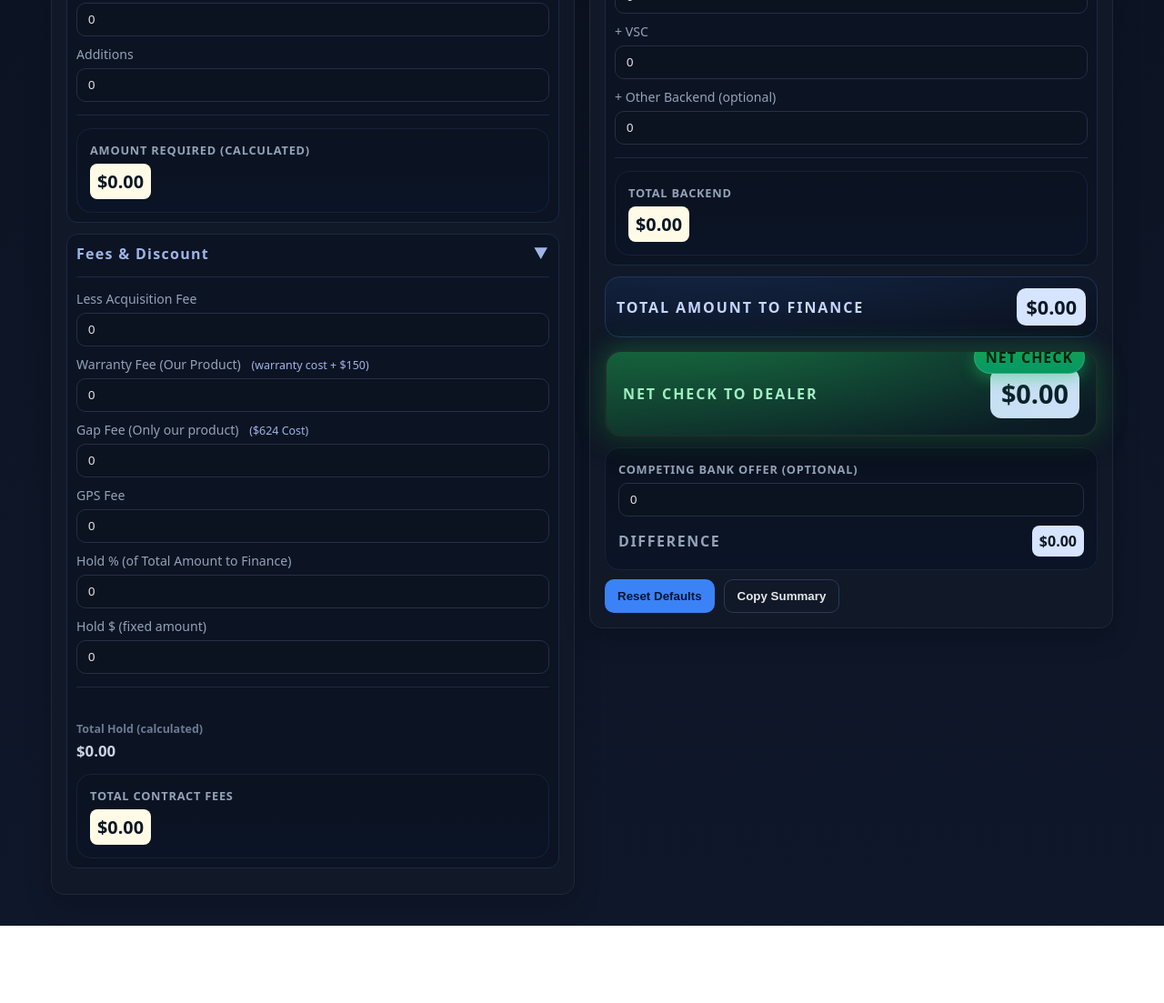
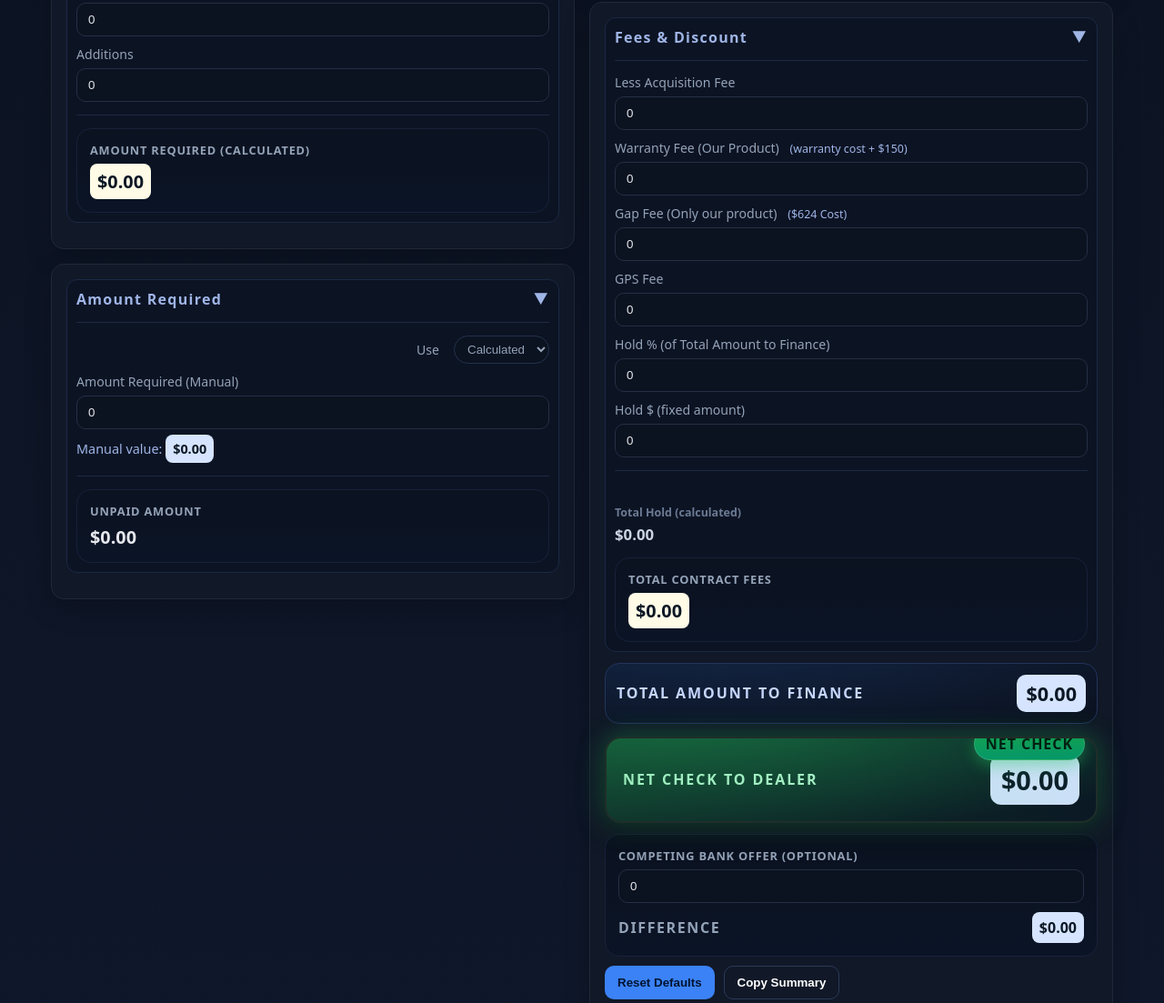
Before and after one commit to cgavidia0362/dealercalculator, a plain HTML site: page index.html in a window 1280 px wide. Shown: the part 551-1654 px from the top of the page at 91% size. Before the commit the page ends 1569 px from the top, so only its background shows below. Drawn offline with Linux system fonts and the light colour scheme.

Commit message:
Rearranged sections: Front End + Amount Required (left), Backend Products + Fees & Discount (right)

```diff
--- a/index.html
+++ b/index.html
@@ -69,7 +69,7 @@
     .actions{display:flex;gap:10px;flex-wrap:wrap;margin-top:10px}
     button{border:0;border-radius:10px;padding:10px 14px;font-weight:700;cursor:pointer}
     .primary{background:var(--accent);color:#001431}
-    .ghost{background:transparent;color:var(--text);border:1px solid #2a3a5b}
+    .ghost{background:transparent;color:#fff;border:1px solid #2a3a5b}
 
     /* Collapsible sections */
     details{background:#0c1323;border:1px solid #1b2946;border-radius:12px;padding:10px;margin-bottom:12px}
@@ -93,9 +93,9 @@
     </header>
 
     <div class="grid">
-      <!-- LEFT COLUMN: Front End + Fees & Discount -->
+      <!-- LEFT COLUMN: Front End, then Amount Required -->
       <div class="col-6">
-        <div class="card">
+        <div class="card" style="margin-bottom:16px">
           <details open>
             <summary>Front End <span class="caret">▶</span></summary>
             <div class="hr"></div>
@@ -109,32 +109,8 @@
             <div class="hr"></div>
             <div class="out"><h4>Amount Required (Calculated)</h4><div id="amountRequiredCalc" class="val auto" style="display:inline-block">$0.00</div></div>
           </details>
+        </div>
 
-          <details open>
-            <summary>Fees & Discount <span class="caret">▶</span></summary>
-            <div class="hr"></div>
-            <label>Less Acquisition Fee</label><input id="acq" type="text" inputmode="decimal" placeholder="$175">
-            <label>Warranty Fee (Our Product) <span class="hint">(warranty cost + $150)</span></label>
-            <input id="warrantyFee" type="text" inputmode="decimal" placeholder="$0">
-            <label>Gap Fee (Only our product) <span class="hint">($624 Cost)</span></label>
-            <input id="gapFee" type="text" inputmode="decimal" placeholder="$0">
-            <label>GPS Fee</label><input id="gps" type="text" inputmode="decimal" placeholder="$0">
-            <label>Hold % (of Total Amount to Finance)</label><input id="holdPct" type="text" inputmode="decimal" placeholder="12">
-            <label>Hold $ (fixed amount)</label><input id="holdFixed" type="text" inputmode="decimal" placeholder="$0">
-            <div class="hr"></div>
-            <!-- Total Hold: subtle, smaller, lighter -->
-            <div class="subtle">
-              <h4>Total Hold (calculated)</h4>
-              <div id="totalHold" class="val">$0.00</div>
-            </div>
-            <div style="height:8px"></div>
-            <div class="out"><h4>Total Contract Fees</h4><div id="totalContractFees" class="val auto" style="display:inline-block">$0.00</div></div>
-          </details>
-        </div>
-      </div>
-
-      <!-- RIGHT COLUMN: Amount Required (Manual) + Backend + Totals -->
-      <div class="col-6">
         <div class="card">
           <details open>
             <summary>Amount Required <span class="caret">▶</span></summary>
@@ -152,7 +128,12 @@
             <div class="hr"></div>
             <div class="out"><h4>Unpaid Amount</h4><div id="unpaidAmount" class="val">$0.00</div></div>
           </details>
+        </div>
+      </div>
 
+      <!-- RIGHT COLUMN: Backend Products, then Fees & Discount, then Totals -->
+      <div class="col-6">
+        <div class="card" style="margin-bottom:16px">
           <details open>
             <summary>Backend Products <span class="caret">▶</span></summary>
             <div class="hr"></div>
@@ -161,6 +142,28 @@
             <label>+ Other Backend (optional)</label><input id="otherBackend" type="text" inputmode="decimal" placeholder="$0">
             <div class="hr"></div>
             <div class="out"><h4>Total Backend</h4><div id="totalBackend" class="val auto" style="display:inline-block">$0.00</div></div>
+          </details>
+        </div>
+
+        <div class="card">
+          <details open>
+            <summary>Fees & Discount <span class="caret">▶</span></summary>
+            <div class="hr"></div>
+            <label>Less Acquisition Fee</label><input id="acq" type="text" inputmode="decimal" placeholder="$175">
+            <label>Warranty Fee (Our Product) <span class="hint">(warranty cost + $150)</span></label>
+            <input id="warrantyFee" type="text" inputmode="decimal" placeholder="$0">
+            <label>Gap Fee (Only our product) <span class="hint">($624 Cost)</span></label>
+            <input id="gapFee" type="text" inputmode="decimal" placeholder="$0">
+            <label>GPS Fee</label><input id="gps" type="text" inputmode="decimal" placeholder="$0">
+            <label>Hold % (of Total Amount to Finance)</label><input id="holdPct" type="text" inputmode="decimal" placeholder="12">
+            <label>Hold $ (fixed amount)</label><input id="holdFixed" type="text" inputmode="decimal" placeholder="$0">
+            <div class="hr"></div>
+            <div class="subtle">
+              <h4>Total Hold (calculated)</h4>
+              <div id="totalHold" class="val">$0.00</div>
+            </div>
+            <div style="height:8px"></div>
+            <div class="out"><h4>Total Contract Fees</h4><div id="totalContractFees" class="val auto" style="display:inline-block">$0.00</div></div>
           </details>
 
           <div class="soft-total" style="margin-top:12px">
@@ -213,7 +216,6 @@
     }
 
     function setZeros(){
-      // Zero out all inputs and reset dropdown to Calculated
       ['cashPrice','downPayment','frontFees','license','tax','deductions','additions',
        'amountRequiredManual','gap','vsc','otherBackend','acq','warrantyFee','gapFee','gps','holdPct','holdFixed','compete']
         .forEach(id => { const el = qs('#'+id); if(el) el.value = '0'; });
@@ -239,21 +241,16 @@
       const gap=parseMoney(qs('#gap').value), vsc=parseMoney(qs('#vsc').value), otherB=parseMoney(qs('#otherBackend').value);
       const totalBackend=gap+vsc+otherB; qs('#totalBackend').textContent= money(totalBackend);
 
-      // Total Amount to Finance
       const totalFinance = unpaidAmount + totalBackend;
       qs('#totalFinance').textContent = money(totalFinance);
 
-      // Fees and Hold
       const acq=parseMoney(qs('#acq').value), warrantyFee=parseMoney(qs('#warrantyFee').value), gapFee=parseMoney(qs('#gapFee').value), gps=parseMoney(qs('#gps').value);
       const holdPct=parsePercent(qs('#holdPct').value), holdFixed=parseMoney(qs('#holdFixed').value);
-      // HOLD should be of the Total Amount to Finance
       const totalHold=(totalFinance*holdPct)+holdFixed; qs('#totalHold').textContent= money(totalHold);
 
-      // Total Contract Fees (excludes GPS)
       const totalContractFees = acq + warrantyFee + gapFee + gps + totalHold;
       qs('#totalContractFees').textContent = money(totalContractFees);
 
-      // Net Check = Total Amount to Finance - Total Contract Fees
       const netCheck = totalFinance - totalContractFees;
       qs('#netCheck').textContent = money(netCheck);
 
@@ -261,7 +258,6 @@
       const diff=(comp? netCheck - comp : 0); qs('#difference').textContent = money(diff);
     }
 
-    // Wire events
     ['cashPrice','downPayment','frontFees','license','tax','deductions','additions','amountRequiredManual','amountMode','gap','vsc','otherBackend','acq','warrantyFee','gapFee','gps','holdPct','holdFixed','compete']
       .forEach(id=>{ const el=document.getElementById(id); el.addEventListener('input', compute); if(id==='amountMode') el.addEventListener('change', compute); });
 
@@ -282,7 +278,6 @@
       });
     });
 
-    // Start with zeros so it's neutral on first load
     setZeros();
   </script>
 </body>
```
